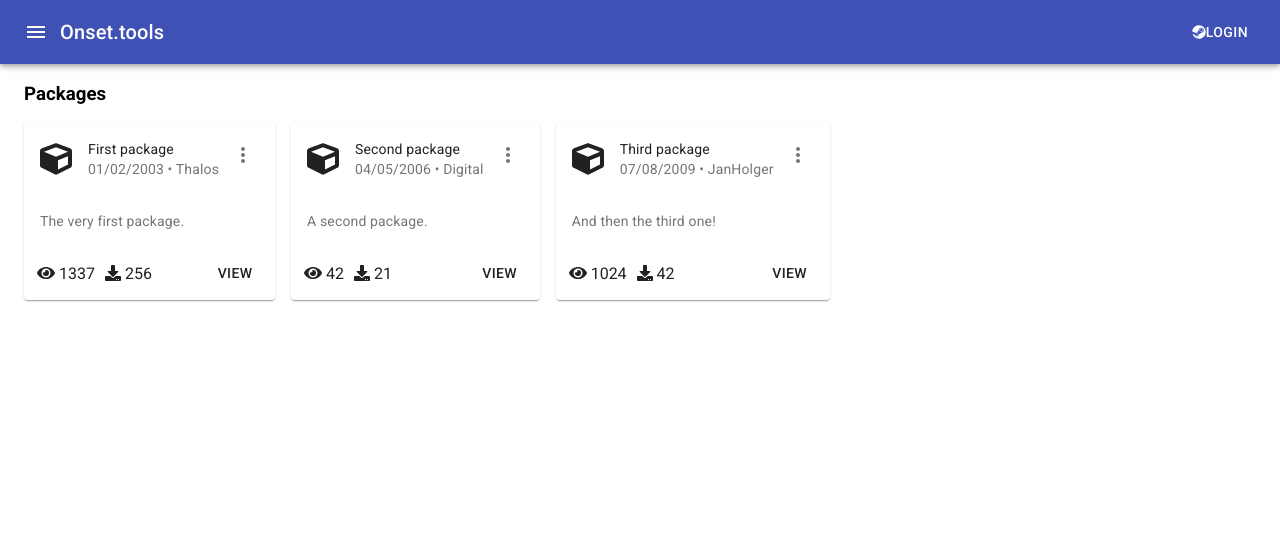
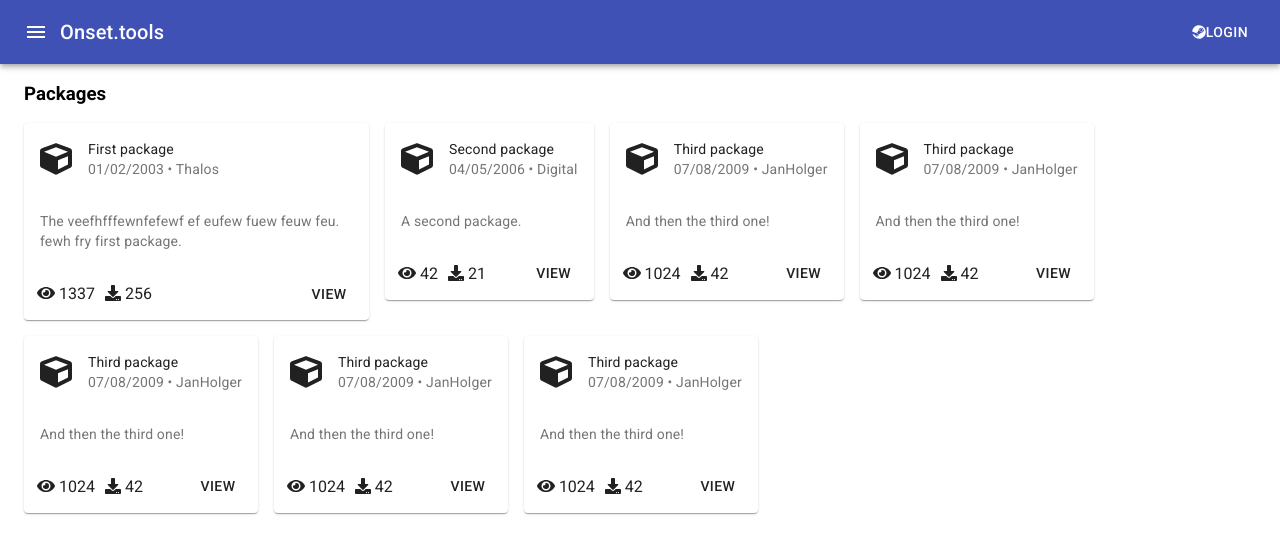
Before and after one commit to unreachable-studio/onset.tools, a React (Create React App) app in the folder front/: page /packages in a window 1280 px wide. Shown: the top 554 px of the page. Built offline with nearby package versions, Linux system fonts and the light colour scheme.

Commit message:
Finish PackageItem in PackagesList

```diff
--- a/front/src/components/Packages/PackageItem.js
+++ b/front/src/components/Packages/PackageItem.js
@@ -1,12 +1,7 @@
 import React from 'react';
-import { useHistory, Link } from 'react-router-dom';
+import { Link } from 'react-router-dom';
 
 import { makeStyles } from '@material-ui/core/styles';
-
-import FavoriteIcon from '@material-ui/icons/Favorite';
-import ShareIcon from '@material-ui/icons/Share';
-import ExpandMoreIcon from '@material-ui/icons/ExpandMore';
-import MoreVertIcon from '@material-ui/icons/MoreVert';
 
 import {
   Card,
@@ -14,7 +9,6 @@ import {
   CardContent,
   CardActions,
   Button,
-  IconButton,
   Typography,
   Grid,
 } from '@material-ui/core/';
@@ -41,7 +35,6 @@ const useStyles = makeStyles(theme => ({
 
 const PackageItem = ({ package: { id, name, date, author, views, downloads, short_description } }) => {
 	const classes = useStyles();
-	const history = useHistory();
 
 	return (
 	<Grid item>
@@ -49,7 +42,6 @@ const PackageItem = ({ package: { id, name, date, author, views, downloads, shor
 
         <CardHeader
           avatar={<FontAwesomeIcon icon="cube" size="2x" />}
-          action={<IconButton aria-label="settings"><MoreVertIcon /></IconButton>}
           title={name}
           subheader={date + ' • ' + author}
         />
--- a/front/src/components/Packages/Packages.js
+++ b/front/src/components/Packages/Packages.js
@@ -5,15 +5,19 @@ import PackageItem from './PackageItem';
 
 const Packages = () => {
 	const packages = [
-		{ id: 1, name: "First package",  date: "01/02/2003", author: "Thalos",    views: 1337, downloads: 256, short_description: "The very first package.", long_description: "Lorem ipsum dolor sit amet, consectetur adipiscing elit. Suspendisse facilisis vel nisl in feugiat. Integer hendrerit felis sollicitudin eros feugiat, ac efficitur dui luctus. Morbi pellentesque risus eu hendrerit tincidunt. Sed tempus dolor at finibus commodo. Integer mi est, gravida quis enim ac, vehicula dignissim urna. Duis aliquet, neque eu rhoncus egestas, mi lectus varius eros, eget luctus libero velit imperdiet sem. Praesent fermentum, metus vel iaculis eleifend, lorem turpis auctor metus, rutrum porttitor mi purus vel massa. Nulla facilisi. Duis euismod massa arcu, vel fermentum sem vulputate ac. Maecenas imperdiet tincidunt congue. Pellentesque sit amet congue nulla. Vestibulum ut dignissim lectus. Duis id mollis leo." },
+		{ id: 1, name: "First package",  date: "01/02/2003", author: "Thalos",    views: 1337, downloads: 256, short_description: "The veefhfffewnfefewf ef eufew fuew feuw feu. fewh fry first package.", long_description: "Lorem ipsum dolor sit amet, consectetur adipiscing elit. Suspendisse facilisis vel nisl in feugiat. Integer hendrerit felis sollicitudin eros feugiat, ac efficitur dui luctus. Morbi pellentesque risus eu hendrerit tincidunt. Sed tempus dolor at finibus commodo. Integer mi est, gravida quis enim ac, vehicula dignissim urna. Duis aliquet, neque eu rhoncus egestas, mi lectus varius eros, eget luctus libero velit imperdiet sem. Praesent fermentum, metus vel iaculis eleifend, lorem turpis auctor metus, rutrum porttitor mi purus vel massa. Nulla facilisi. Duis euismod massa arcu, vel fermentum sem vulputate ac. Maecenas imperdiet tincidunt congue. Pellentesque sit amet congue nulla. Vestibulum ut dignissim lectus. Duis id mollis leo." },
 		{ id: 2, name: "Second package", date: "04/05/2006", author: "Digital",   views: 42,   downloads: 21,  short_description: "A second package.",       long_description: "Pellentesque sodales, nisi lobortis lacinia rhoncus, lacus purus sagittis dui, eu laoreet orci orci quis lectus. Aenean condimentum erat vitae est elementum scelerisque. Aliquam fermentum accumsan neque a eleifend. Fusce dignissim enim sed quam consectetur, venenatis auctor massa interdum. Proin consequat ipsum metus, sed fringilla est vehicula a. Nullam tempus nibh libero, sagittis pharetra libero semper sit amet. Phasellus consequat aliquam magna eget volutpat. Sed eleifend, velit vitae euismod eleifend, metus urna suscipit lorem, vel tincidunt sapien elit id elit. Pellentesque habitant morbi tristique senectus et netus et malesuada fames ac turpis egestas. Suspendisse in nulla orci. Mauris orci sem, imperdiet et sagittis in, tempor quis libero. Etiam volutpat, ante sed consequat placerat, odio nisi convallis leo, vitae pretium tortor metus auctor lacus. Morbi sagittis sed ante suscipit pharetra." },
 		{ id: 3, name: "Third package",  date: "07/08/2009", author: "JanHolger", views: 1024, downloads: 42,  short_description: "And then the third one!", long_description: "Cras ac lorem sollicitudin, sollicitudin nunc id, condimentum justo. Donec commodo sagittis ultricies. In ultricies odio quis eros vestibulum, a viverra nisl aliquet. Integer ultricies, enim nec efficitur malesuada, lectus felis porta purus, congue finibus ligula felis a orci. Morbi mollis sodales semper. Integer sit amet fringilla elit, eu cursus arcu. Integer eget felis placerat, scelerisque magna sit amet, auctor ipsum. Aliquam cursus diam sollicitudin risus pellentesque, eget porttitor nibh viverra. Etiam ut vulputate augue. Morbi efficitur vitae est ac scelerisque. Fusce id ullamcorper felis. Nam iaculis a ligula a luctus. Nullam nibh orci, iaculis in malesuada at, vestibulum eget odio. Nullam fringilla imperdiet nibh sit amet dignissim. Maecenas in nulla lectus." },
+		{ id: 4, name: "Third package",  date: "07/08/2009", author: "JanHolger", views: 1024, downloads: 42,  short_description: "And then the third one!", long_description: "Cras ac lorem sollicitudin, sollicitudin nunc id, condimentum justo. Donec commodo sagittis ultricies. In ultricies odio quis eros vestibulum, a viverra nisl aliquet. Integer ultricies, enim nec efficitur malesuada, lectus felis porta purus, congue finibus ligula felis a orci. Morbi mollis sodales semper. Integer sit amet fringilla elit, eu cursus arcu. Integer eget felis placerat, scelerisque magna sit amet, auctor ipsum. Aliquam cursus diam sollicitudin risus pellentesque, eget porttitor nibh viverra. Etiam ut vulputate augue. Morbi efficitur vitae est ac scelerisque. Fusce id ullamcorper felis. Nam iaculis a ligula a luctus. Nullam nibh orci, iaculis in malesuada at, vestibulum eget odio. Nullam fringilla imperdiet nibh sit amet dignissim. Maecenas in nulla lectus." },
+		{ id: 5, name: "Third package",  date: "07/08/2009", author: "JanHolger", views: 1024, downloads: 42,  short_description: "And then the third one!", long_description: "Cras ac lorem sollicitudin, sollicitudin nunc id, condimentum justo. Donec commodo sagittis ultricies. In ultricies odio quis eros vestibulum, a viverra nisl aliquet. Integer ultricies, enim nec efficitur malesuada, lectus felis porta purus, congue finibus ligula felis a orci. Morbi mollis sodales semper. Integer sit amet fringilla elit, eu cursus arcu. Integer eget felis placerat, scelerisque magna sit amet, auctor ipsum. Aliquam cursus diam sollicitudin risus pellentesque, eget porttitor nibh viverra. Etiam ut vulputate augue. Morbi efficitur vitae est ac scelerisque. Fusce id ullamcorper felis. Nam iaculis a ligula a luctus. Nullam nibh orci, iaculis in malesuada at, vestibulum eget odio. Nullam fringilla imperdiet nibh sit amet dignissim. Maecenas in nulla lectus." },
+		{ id: 6, name: "Third package",  date: "07/08/2009", author: "JanHolger", views: 1024, downloads: 42,  short_description: "And then the third one!", long_description: "Cras ac lorem sollicitudin, sollicitudin nunc id, condimentum justo. Donec commodo sagittis ultricies. In ultricies odio quis eros vestibulum, a viverra nisl aliquet. Integer ultricies, enim nec efficitur malesuada, lectus felis porta purus, congue finibus ligula felis a orci. Morbi mollis sodales semper. Integer sit amet fringilla elit, eu cursus arcu. Integer eget felis placerat, scelerisque magna sit amet, auctor ipsum. Aliquam cursus diam sollicitudin risus pellentesque, eget porttitor nibh viverra. Etiam ut vulputate augue. Morbi efficitur vitae est ac scelerisque. Fusce id ullamcorper felis. Nam iaculis a ligula a luctus. Nullam nibh orci, iaculis in malesuada at, vestibulum eget odio. Nullam fringilla imperdiet nibh sit amet dignissim. Maecenas in nulla lectus." },
+		{ id: 7, name: "Third package",  date: "07/08/2009", author: "JanHolger", views: 1024, downloads: 42,  short_description: "And then the third one!", long_description: "Cras ac lorem sollicitudin, sollicitudin nunc id, condimentum justo. Donec commodo sagittis ultricies. In ultricies odio quis eros vestibulum, a viverra nisl aliquet. Integer ultricies, enim nec efficitur malesuada, lectus felis porta purus, congue finibus ligula felis a orci. Morbi mollis sodales semper. Integer sit amet fringilla elit, eu cursus arcu. Integer eget felis placerat, scelerisque magna sit amet, auctor ipsum. Aliquam cursus diam sollicitudin risus pellentesque, eget porttitor nibh viverra. Etiam ut vulputate augue. Morbi efficitur vitae est ac scelerisque. Fusce id ullamcorper felis. Nam iaculis a ligula a luctus. Nullam nibh orci, iaculis in malesuada at, vestibulum eget odio. Nullam fringilla imperdiet nibh sit amet dignissim. Maecenas in nulla lectus." },
 	];
 
 	return <Container>
 		<h3>Packages</h3>
-		<Grid container spacing="2">
-			{ packages.map((p, index) => <PackageItem package={p} />) }
+		<Grid container spacing={2}>
+			{ packages.map((p, index) => <PackageItem key={index} package={p} />) }
 		</Grid>
 	</Container>
 }
--- a/front/src/routes/Routes.js
+++ b/front/src/routes/Routes.js
@@ -6,7 +6,7 @@ import Packages from '../components/Packages/Packages';
 const Router = () => (
     <Switch>
 		<Route exact path="/packages" component={Packages} />
-        <Redirect to="/" />
+        <Redirect to="/packages" />
     </Switch>
 )
 
```
